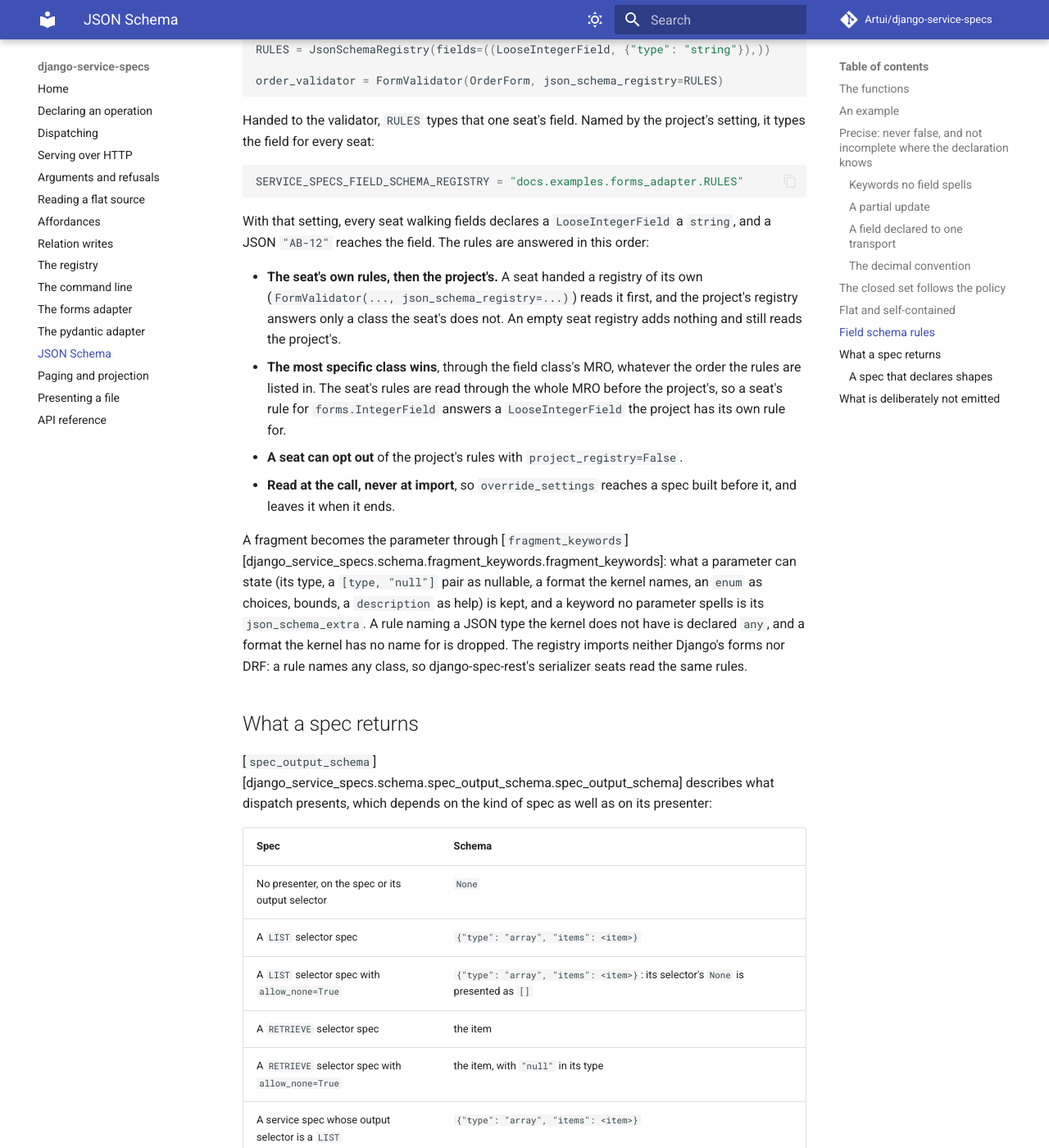
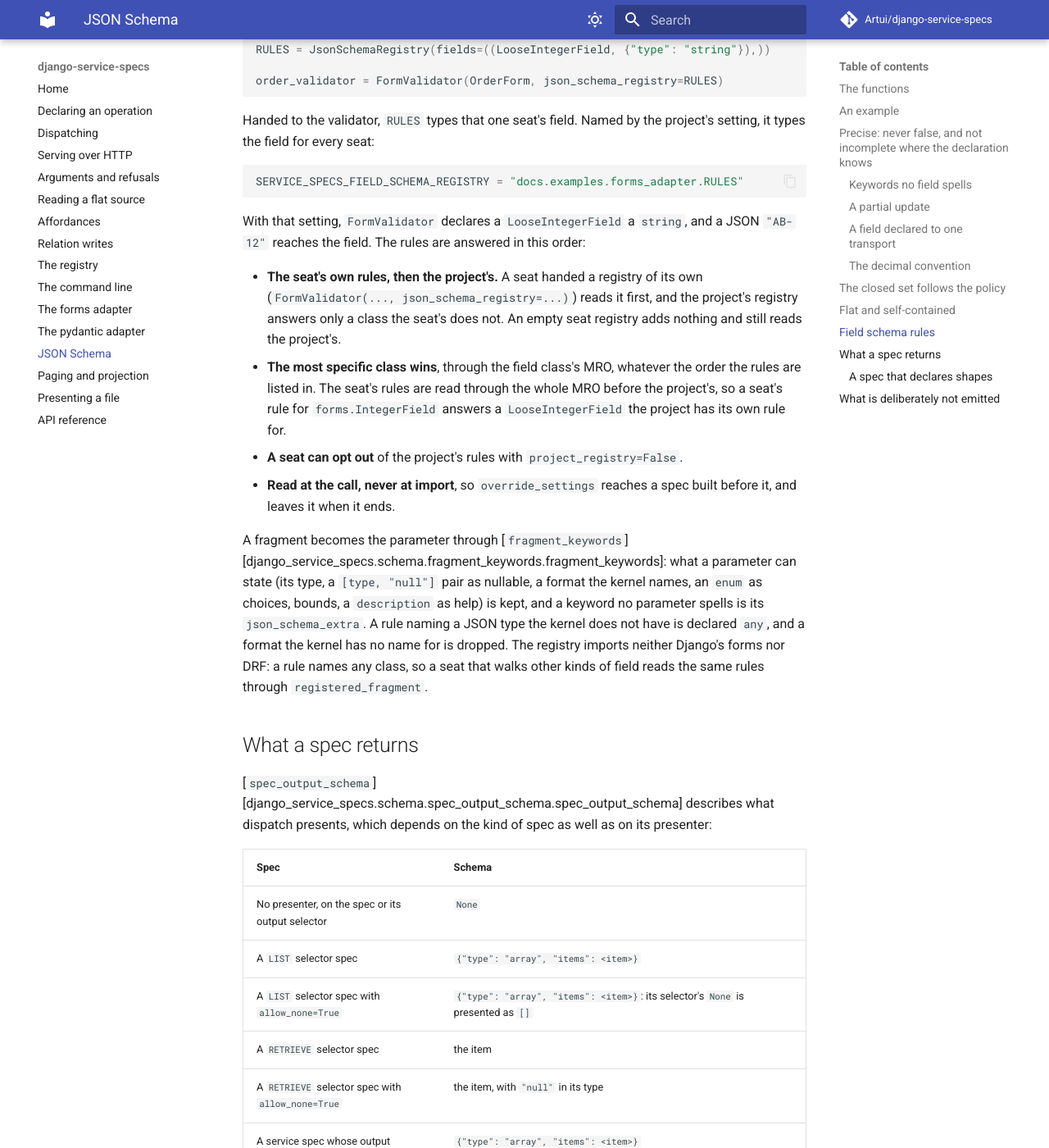
Before and after one commit to Artui/django-service-specs, an MkDocs documentation site: the page built from docs/schema.md, in a window 1280 px wide and 1400 px high, scrolled down 10426 px. Shown: the whole window at 82% size. Built offline with MkDocs 1.6.1 and Material for MkDocs 9.7.7, drawn with Linux system fonts in a browser that asks for light colours; comment, search, counter and statistics services are not loaded.

Commit message:
Describe the field schema rules and route_captures as the kernel ships them
Co-Authored-By: Claude Sonnet 5.5 <noreply@anthropic.com>

````diff
--- a/docs/schema.md
+++ b/docs/schema.md
@@ -435,7 +435,7 @@ project's setting, it types the field for every seat:
 SERVICE_SPECS_FIELD_SCHEMA_REGISTRY = "docs.examples.forms_adapter.RULES"
 ```
 
-With that setting, every seat walking fields declares a `LooseIntegerField` a
+With that setting, `FormValidator` declares a `LooseIntegerField` a
 `string`, and a JSON `"AB-12"` reaches the field. The rules are answered in
 this order:
 
@@ -458,8 +458,8 @@ a format the kernel names, an `enum` as choices, bounds, a `description` as
 help) is kept, and a keyword no parameter spells is its `json_schema_extra`.
 A rule naming a JSON type the kernel does not have is declared `any`, and a
 format the kernel has no name for is dropped. The registry imports neither
-Django's forms nor DRF: a rule names any class, so django-spec-rest's
-serializer seats read the same rules.
+Django's forms nor DRF: a rule names any class, so a seat that walks
+other kinds of field reads the same rules through `registered_fragment`.
 
 ## What a spec returns
 
````
Also changed, not shown: CHANGELOG.md (+1 -1 lines), docs/http.md (+1 -1 lines), 1 other file.
